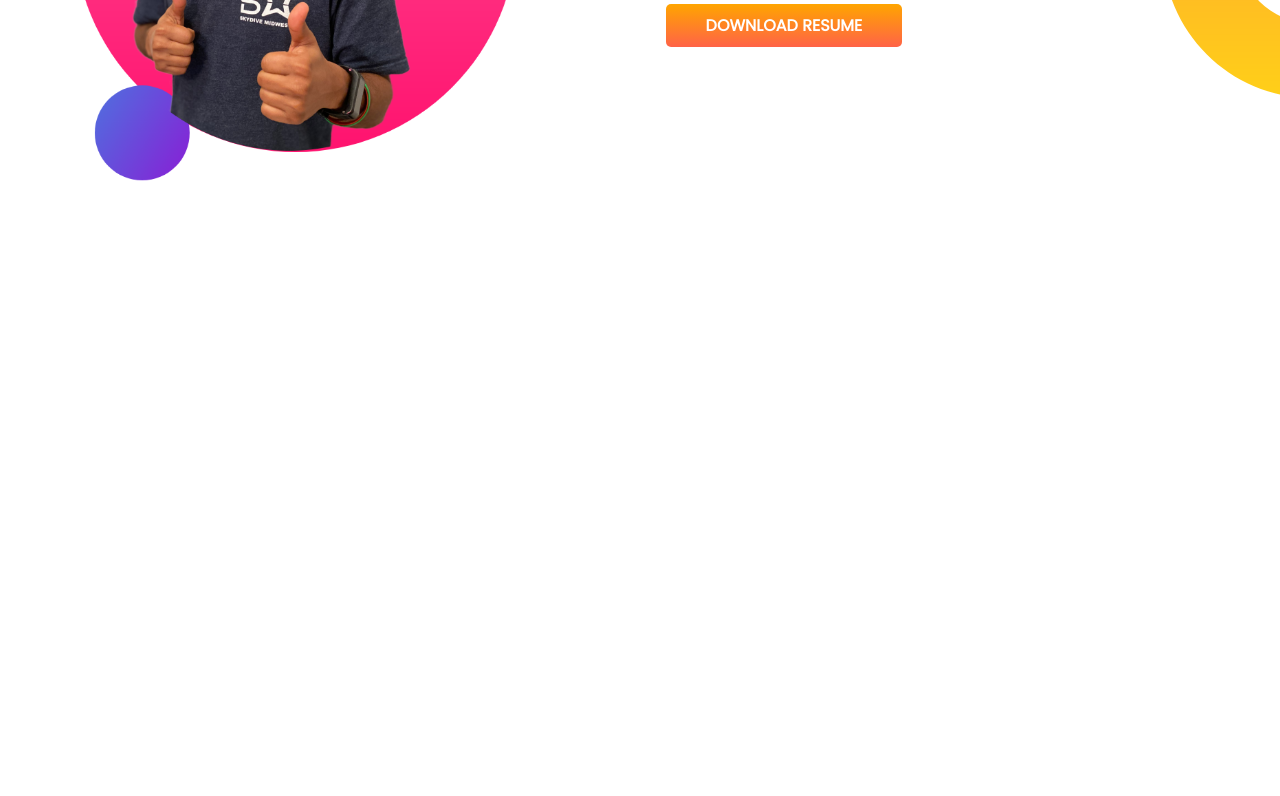
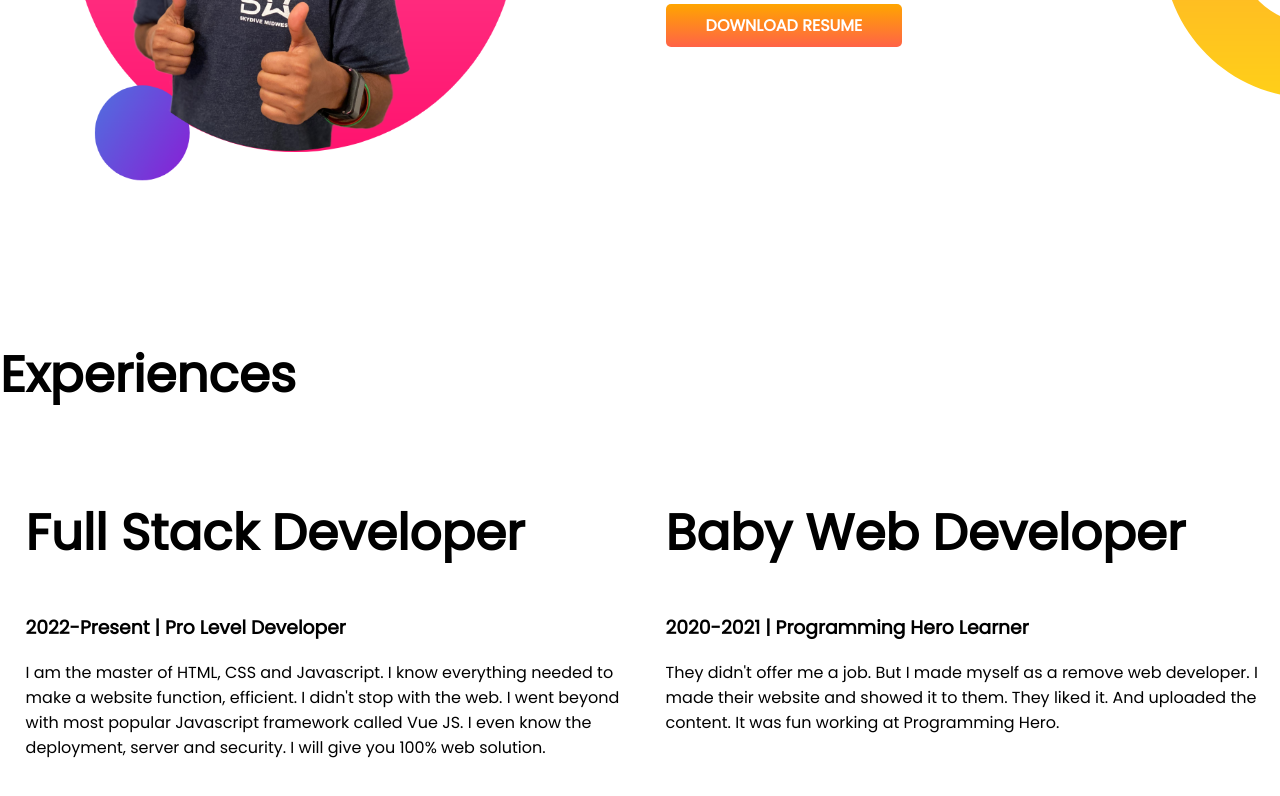
Before and after one commit to Jisan-Hasan/developer-portfolio, a plain HTML site: page index.html in a window 1280 px wide. Shown: the part 936-1732 px from the top of the page. Before the commit the page ends 1274 px from the top, so only its background shows below. Drawn offline with Linux system fonts and the light colour scheme.

Commit message:
upto module 4-7

```diff
--- a/index.html
+++ b/index.html
@@ -16,7 +16,7 @@
         <link rel="stylesheet" href="style.css" />
     </head>
     <body>
-        <section class="top-banner">
+        <section class="top-banner flexible-container">
             <div class="half-width">
                 <h1>Welcome To</h1>
                 <h1><span>Jhankar Mahbub</span> World</h1>
@@ -40,7 +40,7 @@
             </div>
         </section>
 
-        <section class="dream-big">
+        <section class="dream-big flexible-container">
             <div class="half-width">
                 <img src="images/jhankar2.png" alt="" />
             </div>
@@ -61,5 +61,32 @@
                 >
             </div>
         </section>
+        <section class="experience-area">
+            <h1>Experiences</h1>
+            <div class="flexible-container">
+                <div class="half-width">
+                    <h1>Full Stack Developer</h1>
+                    <h3>2022-Present | Pro Level Developer</h3>
+                    <p>
+                        I am the master of HTML, CSS and Javascript. I know
+                        everything needed to make a website function, efficient.
+                        I didn't stop with the web. I went beyond with most
+                        popular Javascript framework called Vue JS. I even know
+                        the deployment, server and security. I will give you
+                        100% web solution.
+                    </p>
+                </div>
+                <div class="half-width">
+                    <h1>Baby Web Developer</h1>
+                    <h3>2020-2021 | Programming Hero Learner</h3>
+                    <p>
+                        They didn't offer me a job. But I made myself as a
+                        remove web developer. I made their website and showed it
+                        to them. They liked it. And uploaded the content. It was
+                        fun working at Programming Hero.
+                    </p>
+                </div>
+            </div>
+        </section>
     </body>
 </html>
--- a/style.css
+++ b/style.css
@@ -9,7 +9,7 @@ span {
     color: orange;
 }
 
-section {
+.flexible-container {
     display: flex;
     margin-bottom: 150px;
 }
@@ -38,3 +38,5 @@ section {
     background-repeat: no-repeat;
     background-position: right;
 }
+
+/* Experience Area */
```
